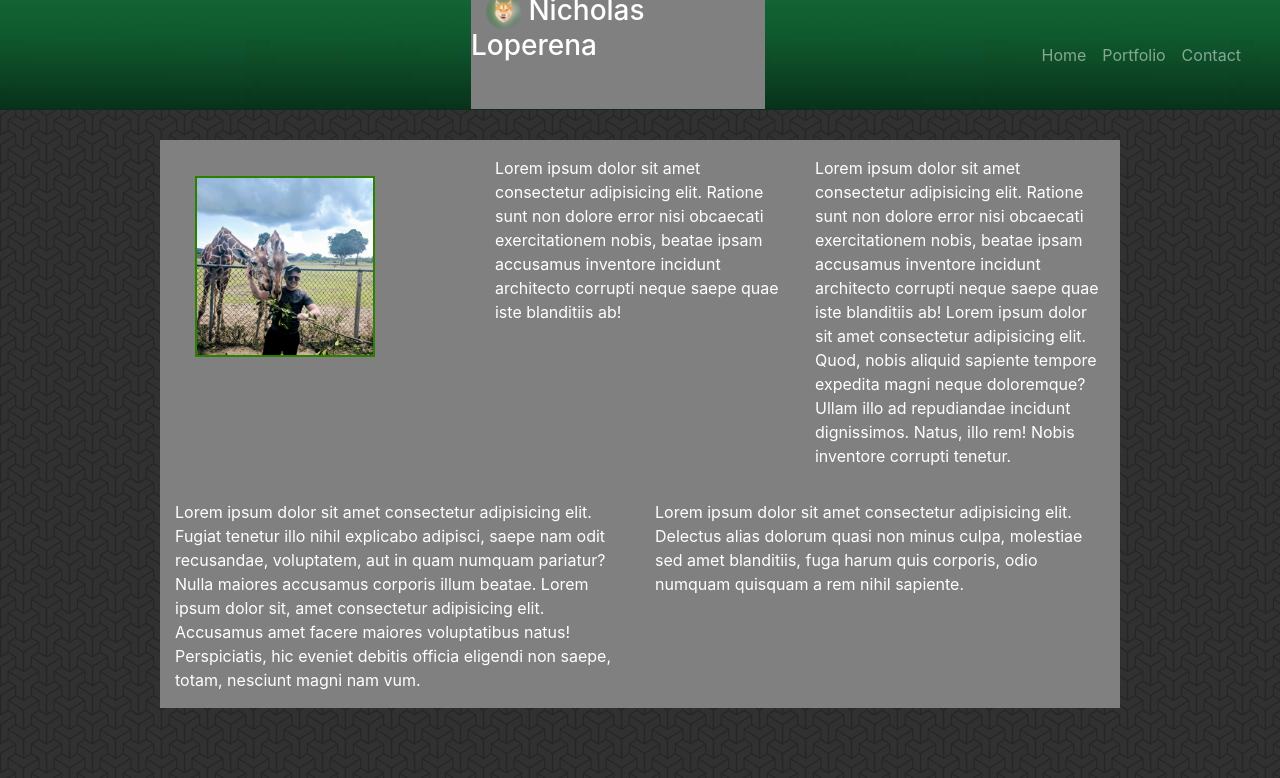
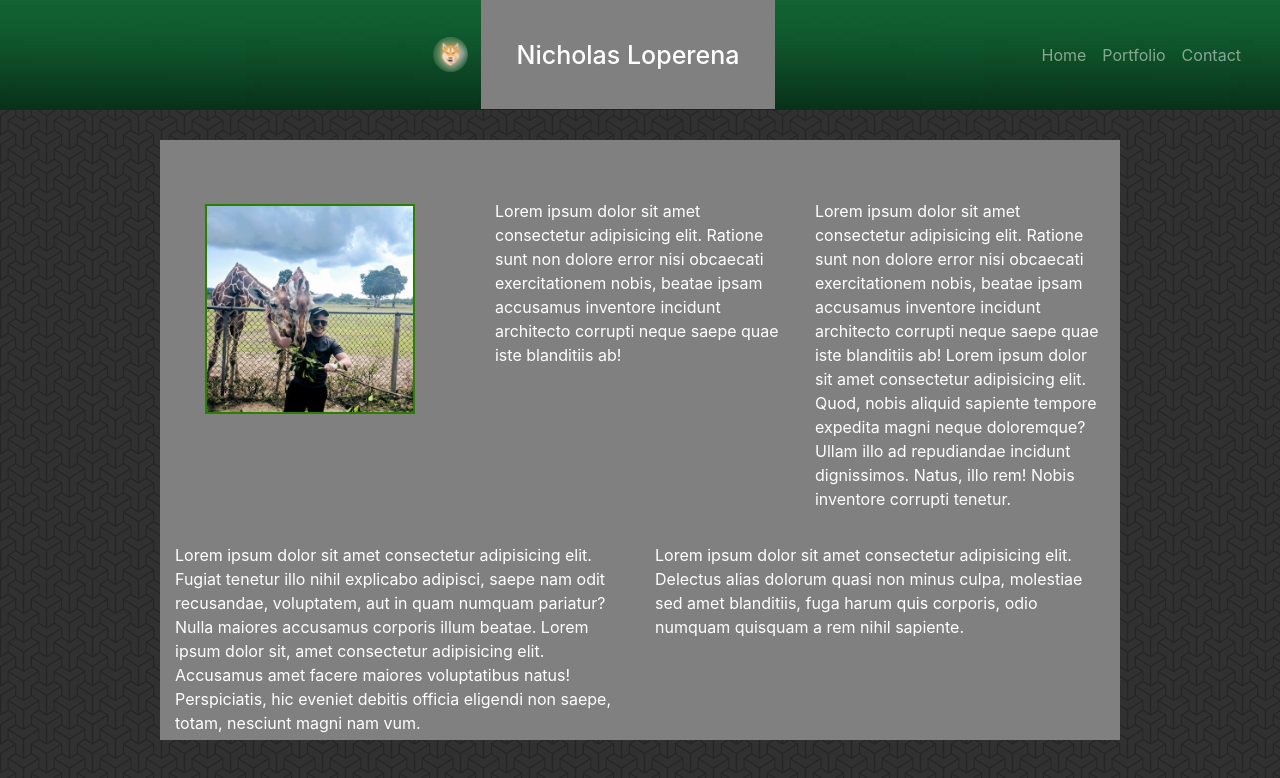
Before and after one commit to Nloperena/Bootstrap, a plain HTML site: page index.html in a window 1280 px wide. Drawn offline with nearby package versions, Linux system fonts and the light colour scheme.

Commit message:
changed the positioning of some elements like the logo, name on the top and centered my contentbox. Also added a form into contact me page

```diff
--- a/css/style.css
+++ b/css/style.css
@@ -10,11 +10,12 @@ body  {
 
 h1 {
     background-color: grey;
-    margin-left: 440px;
+    margin-left: 275px;
     font-size: 28px;
     width: 294px;
-    height: 115px;
-    font-size:
+    height: 40px;
+    font-size: 22px;
+
 
 }
 
@@ -26,15 +27,7 @@ h1 {
     height:110px;
 }
 
-/* Shiba logo on the upper left hand corner */
 
-#shibaIcon {
-
-    height:auto;
-    max-width:12%;
-    margin-left:5%;
-
-}
 /* navigation bar */
 .navbar {
     word-spacing: 20%;
@@ -49,13 +42,18 @@ h1 {
 }
 /* My name on the top */
 .nicholasLoperena {
-
+    margin: 30px;
+    margin-top: 28px;
+    padding-bottom: 110px;
+    margin-left: 450px;
+    text-align:center;
+    font-size:20px;
 }
 
 /* added a content area */
 .container {
     background-color: grey;
-    width:960px;
+    width:100%;
     height: auto;
     margin-top: 30px;
 
@@ -64,27 +62,46 @@ h1 {
 
 
 /* class for columns  */
-.col-4 {
- width:auto;
- height: auto;
+div.col-4 {
+ margin-top:43px;
 
+}
+
+/* Shiba logo on the upper left hand corner */
+
+#shibaIcon {
+    margin-top: 38px;
+    top: 89px;
+    height: 35px;
+    width: 35px;
+    margin-left: -121%;
 }
 
 /* My personal pic */
 #me {
-    max-width: 180px;
-    height:auto;
-    border:2px;
-    border-color:#2b8000;
-    border-style:solid;
-    position:relative;
-    margin:20px;
-    scale
-
+    max-width: 245px;
+    height: 210px;
+    border: 2px;
+    border-color: #2b8000;
+    border-style: solid;
+    width: 210px;
+    margin: 30px;
+    top: -25px;
+    position: relative;
+    margin-right: 30px;
 }
 
-#weirdColumn {
+#contentContainer {
+    width:960px;
+    height: 600px;
+}
 
+#contactContainer {
+    width:960px;
+    height: 355px;
+}
 
-
+#nameProperties {
+    margin: -32px;
+    font-size: 25px;
 }
--- a/index.html
+++ b/index.html
@@ -23,7 +23,7 @@
                 <!-- <a class="navbar-brand" href="index.html"><img id="shibaIcon"
                         src="images/Shiba/shiba-Icon/ShibaIconOlive.png" href="index.html"> -->
                     <h1 class="nicholasLoperena"> <img id="shibaIcon"
-                        src="images/Shiba/shiba-Icon/ShibaIconOlive.png" href="index.html"> Nicholas Loperena </h1>
+                        src="images/Shiba/shiba-Icon/ShibaIconOlive.png" href="index.html"> <p id = "nameProperties">Nicholas Loperena</p> </h1>
                 </a>
                 <!-- code for logo and name is above this comment -->
 
@@ -46,7 +46,7 @@
             </div>
         </nav>
         <!-- added a container for my rows. -->
-        <div class="container">
+        <div class="container" id ="contentContainer">
             <div class="row">
                 <div class=col-4>
                     <!-- picture of myself added -->
```
Also changed, not shown: contact.html (+10 -5 lines).
